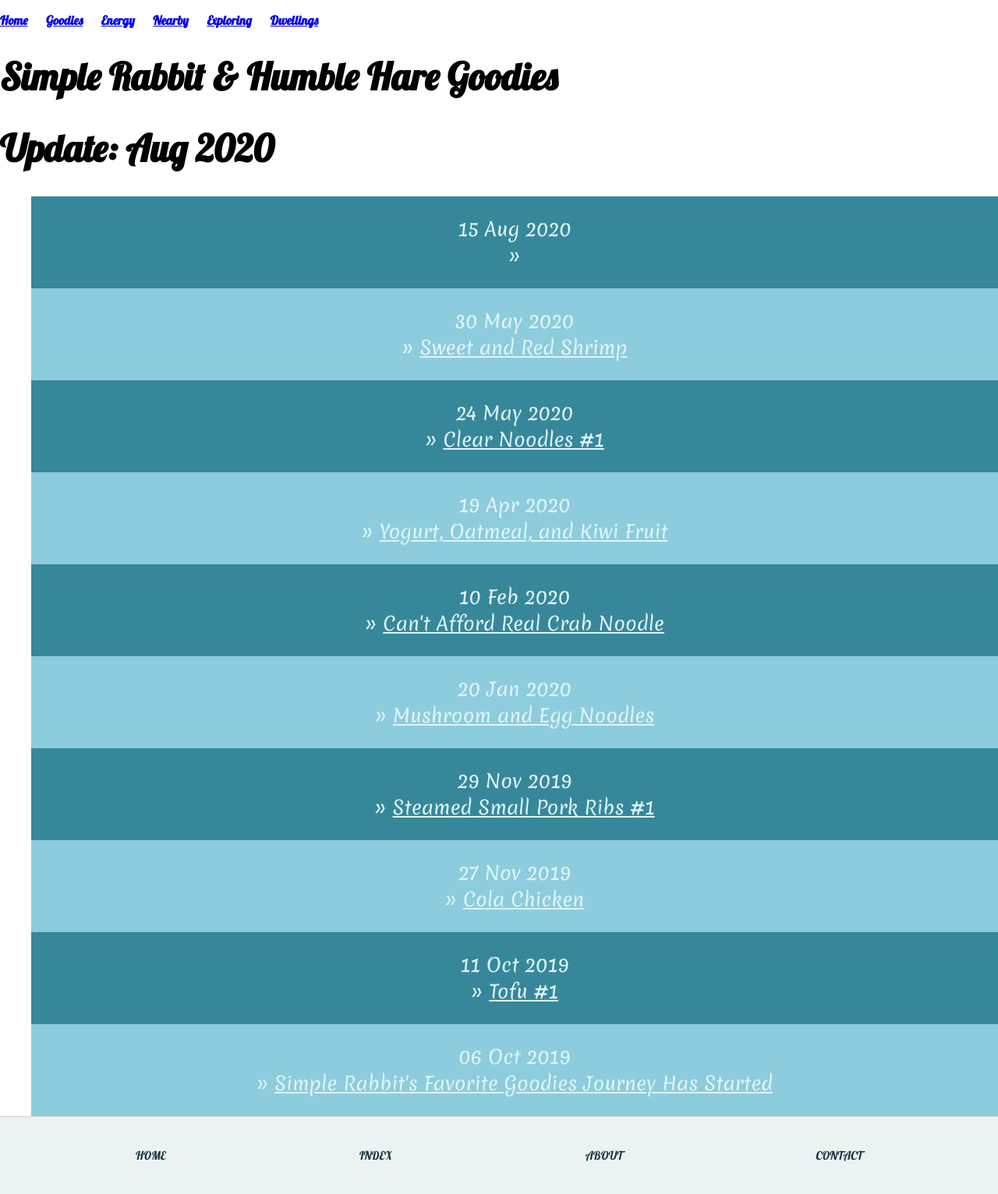
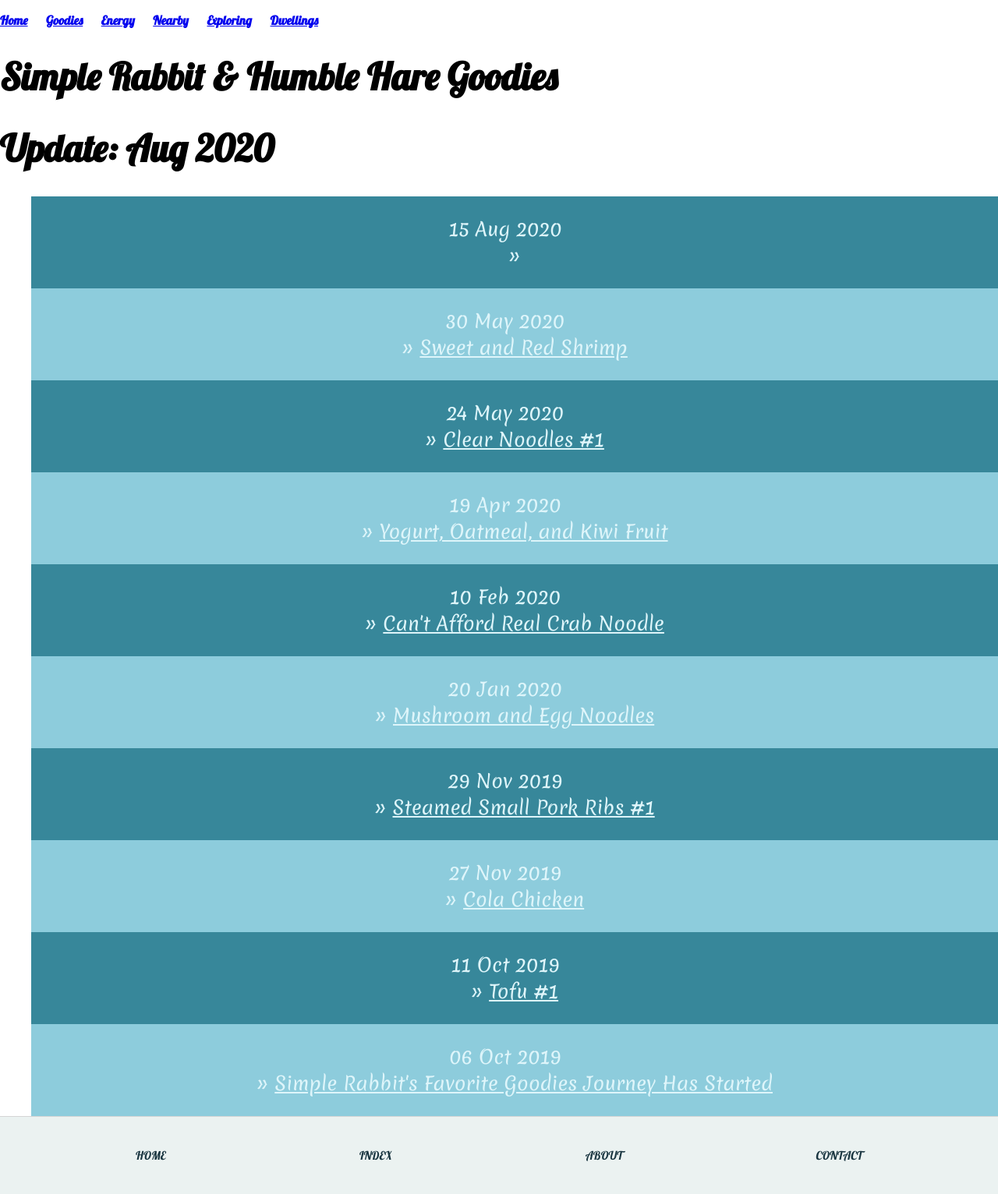
Before and after one commit to Squishy-Penguin/Squishy-Penguin.github.io, a Jekyll site: the page built from goodies/index.html, in a window 1280 px wide. Shown: the whole page at 78% size. Built offline with Jekyll 4.4.1, drawn with Linux system fonts in a browser that asks for light colours; some web fonts are replaced.

Commit message:
Update main.css

```diff
--- a/css/main.css
+++ b/css/main.css
@@ -157,6 +157,7 @@ ul.posts {
 
 ul.posts li:nth-child(even) {
     margin-left: 0;
+    text-indent: -1em;
     display:block;
     padding: 25px 50px 25px;
     text-align: center;
@@ -166,6 +167,8 @@ ul.posts li:nth-child(even) {
 }
 
 ul.posts li:nth-child(odd){
+    margin-left: 0;
+    text-indent: -1em;
     display:block;
     padding: 25px 50px 25px;
     text-align: center;
```
